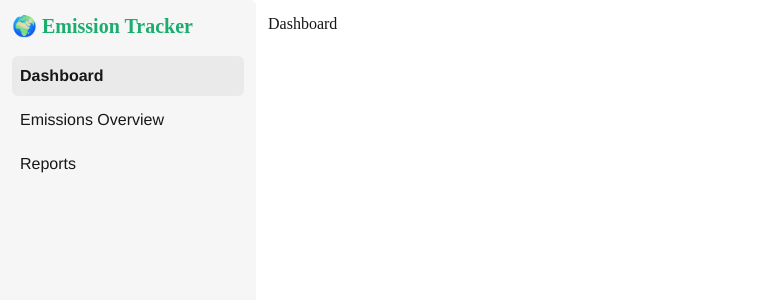
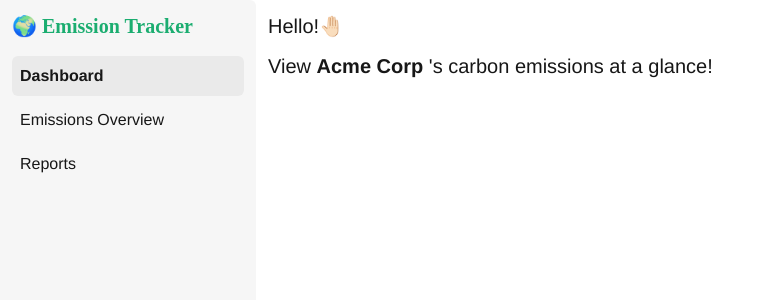
Before and after one commit to hyenee99/Carbon-Emissions-Dashboard, a Next.js app: page /dashboard in a window 1280 px wide. Shown: the top 300 px of the page, without its empty margins (0-761 px from the left). Built offline with nearby package versions, Linux system fonts and the light colour scheme; a web font is replaced by a local one.

Commit message:
feat: zustand 상태 관리 라이브러리 추가 및 기본 스토어 구성

```diff
--- a/src/app/dashboard/page.tsx
+++ b/src/app/dashboard/page.tsx
@@ -1,3 +1,17 @@
+"use client";
+import { useCompanyStore } from "@/stores/useCompanyStore";
+
 export default function Dashboard() {
-  return <h1>Dashboard</h1>;
+  const selectedCompany = useCompanyStore((state) => state.selectedCompany);
+  return (
+    <>
+      <div className="text-xl flex flex-col gap-3">
+        <p>Hello!🤚🏻 </p>
+        <p>
+          View <span className="font-semibold">{selectedCompany.name}</span> 's
+          carbon emissions at a glance!
+        </p>
+      </div>
+    </>
+  );
 }
--- a/src/app/globals.css
+++ b/src/app/globals.css
@@ -43,4 +43,5 @@ body {
 
 h1 {
   font-family:'Paperozi';
+  font-weight: 800;
 }
--- a/src/app/layout.tsx
+++ b/src/app/layout.tsx
@@ -3,8 +3,8 @@ import "./globals.css";
 import NavigationDrawer from "./_components/NavigationDrawer";
 
 export const metadata: Metadata = {
-  title: "Create Next App",
-  description: "Generated by create next app",
+  title: "Emission Tracker",
+  description: "당신의 회사의 탄소 배출량을 확인하세요",
 };
 
 export default function RootLayout({
--- a/src/app/page.tsx
+++ b/src/app/page.tsx
@@ -1,3 +1,5 @@
+import { redirect } from "next/navigation";
+
 export default function Home() {
-  return <div></div>;
+  redirect("/dashboard");
 }
--- a/src/data/countries.ts
+++ b/src/data/countries.ts
@@ -1,7 +1,7 @@
 import { Country } from "@/types/types";
 
 export const countries: Country[] = [
-  { code: "US", name: "United States" },
-  { code: "DE", name: "Germany" },
-  { code: "JP", name: "Japan" },
+  { code: "US", name: "United States", tax: 25 },
+  { code: "DE", name: "Germany", tax: 48 },
+  { code: "JP", name: "Japan", tax: 4 },
 ];
--- /dev/null
+++ b/src/stores/useCompanyStore.ts
@@ -0,0 +1,13 @@
+import { companies } from "@/data/companies";
+import { Company } from "@/types/types";
+import { create } from "zustand";
+
+interface CompanyStore {
+  selectedCompany: Company;
+  setSelectedCompany: (company: Company) => void;
+}
+
+export const useCompanyStore = create<CompanyStore>((set) => ({
+  selectedCompany: companies[0],
+  setSelectedCompany: (company) => set({ selectedCompany: company }),
+}));
--- a/src/types/types.ts
+++ b/src/types/types.ts
@@ -8,6 +8,7 @@ export type Company = {
 export type Country = {
   code: string;
   name: string;
+  tax: number;
 };
 
 export type GhgEmission = {
```
Also changed, not shown: package.json (+6 -5 lines), 1 other file (tests, documents, lock files or other folders).
